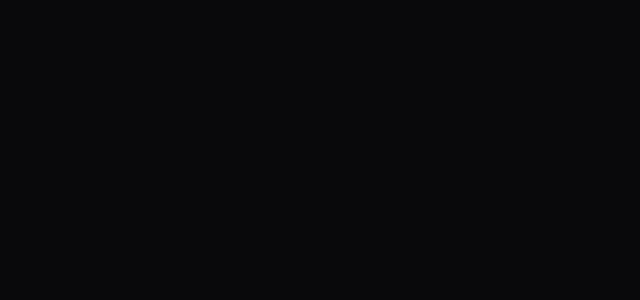
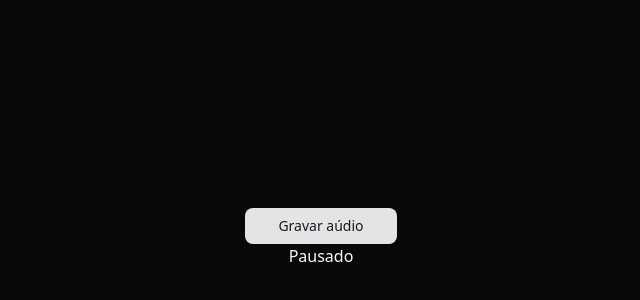
Before and after one commit to yuriburk/letmeask-agents, a React (Vite) app in the folder web/: page /rooms/1/audio in a window 1280 px wide. Before the commit this address had no page. Shown: the part 162-462 px from the top of the page, without its empty margins (319-959 px from the left). Built offline with nearby package versions, Linux system fonts and the light colour scheme.

Commit message:
Create record room audio component

```diff
--- a/web/package.json
+++ b/web/package.json
@@ -28,6 +28,7 @@
   },
   "devDependencies": {
     "@biomejs/biome": "2.1.2",
+    "@types/dom-speech-recognition": "^0.0.6",
     "@types/node": "^24.1.0",
     "@types/react": "^19.1.8",
     "@types/react-dom": "^19.1.6",
--- a/web/src/app.tsx
+++ b/web/src/app.tsx
@@ -2,6 +2,7 @@ import { QueryClient, QueryClientProvider } from '@tanstack/react-query'
 
 import { BrowserRouter, Route, Routes } from 'react-router-dom'
 import { CreateRoom } from './pages/create-room'
+import { RecordRoomAudio } from './pages/record-room-audio'
 import { Room } from './pages/room'
 
 const queryClient = new QueryClient()
@@ -13,6 +14,7 @@ export function App() {
         <Routes>
           <Route element={<CreateRoom />} index />
           <Route element={<Room />} path="/rooms/:roomId" />
+          <Route element={<RecordRoomAudio />} path="/rooms/:roomId/audio" />
         </Routes>
       </BrowserRouter>
     </QueryClientProvider>
--- /dev/null
+++ b/web/src/pages/record-room-audio.tsx
@@ -0,0 +1,95 @@
+import { useRef, useState } from 'react'
+import { Navigate, useParams } from 'react-router-dom'
+import { Button } from '@/components/ui/button'
+
+const isRecordingSupported =
+  navigator.mediaDevices &&
+  typeof navigator.mediaDevices.getUserMedia === 'function' &&
+  typeof window.MediaRecorder === 'function'
+
+type RoomParams = { roomId: string }
+
+export function RecordRoomAudio() {
+  const [isRecording, setIsRecording] = useState(false)
+  const recorder = useRef<MediaRecorder | null>(null)
+
+  const params = useParams<RoomParams>()
+
+  if (!params.roomId) {
+    return <Navigate replace to="/" />
+  }
+
+  async function startRecording() {
+    if (!isRecordingSupported) {
+      alert('O seu navegador não suporta gravação de áudio.')
+      return
+    }
+
+    setIsRecording(true)
+
+    const audio = await navigator.mediaDevices.getUserMedia({
+      audio: {
+        echoCancellation: true,
+        noiseSuppression: true,
+        sampleRate: 44_100,
+      },
+    })
+
+    recorder.current = new MediaRecorder(audio, {
+      mimeType: 'audio/webm',
+      audioBitsPerSecond: 64_000,
+    })
+
+    recorder.current.ondataavailable = (event) => {
+      if (event.data.size > 0) {
+        uploadAudio(event.data)
+      }
+    }
+
+    recorder.current.onstop = () => {
+      for (const track of audio.getTracks()) {
+        track.stop()
+      }
+    }
+
+    recorder.current.start()
+  }
+
+  function stopRecording() {
+    setIsRecording(false)
+
+    if (recorder.current && recorder.current.state !== 'inactive') {
+      recorder.current.stop()
+    }
+  }
+
+  async function uploadAudio(audio: Blob) {
+    const formData = new FormData()
+
+    formData.append('file', audio, 'audio.webm')
+
+    const response = await fetch(
+      `http://localhost:3333/rooms/${params.roomId}/audio`,
+      { method: 'POST', body: formData }
+    )
+
+    const result = await response.json()
+
+    return result
+  }
+
+  return (
+    <div className="flex h-screen flex-col items-center justify-center">
+      {isRecording ? (
+        <Button className="min-w-38" onClick={stopRecording}>
+          Parar gravação
+        </Button>
+      ) : (
+        <Button className="min-w-38" onClick={startRecording}>
+          Gravar aúdio
+        </Button>
+      )}
+      <p>{isRecording ? 'Gravando...' : 'Pausado'}</p>
+    </div>
+  )
+}
```
Also changed, not shown: 1 other file (tests, documents, lock files or other folders).
